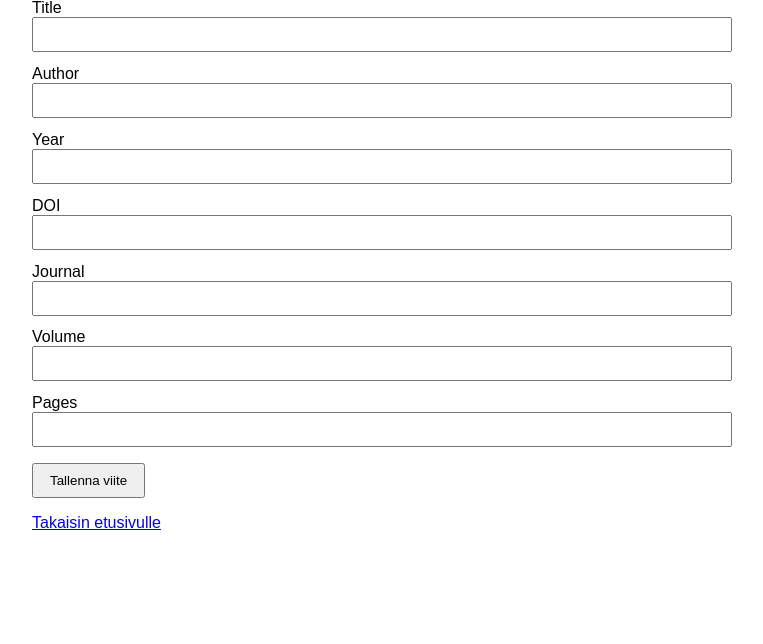
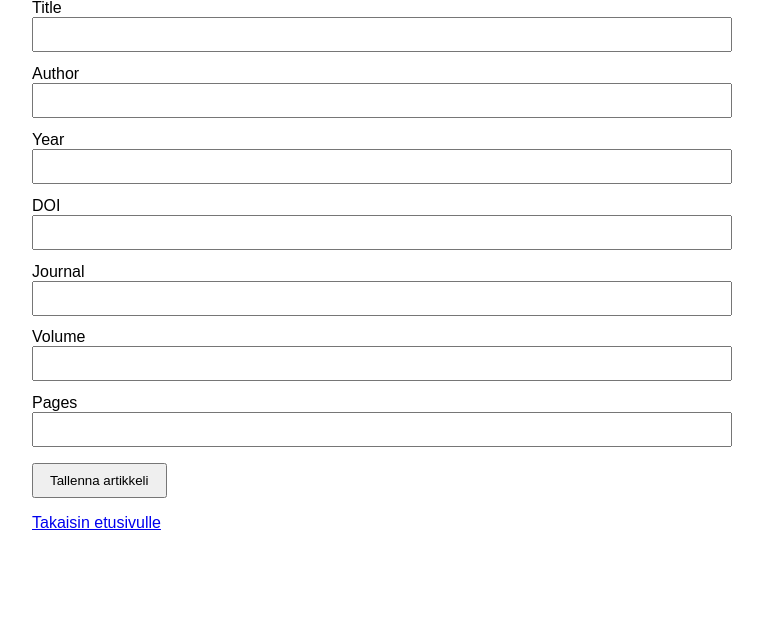
Before and after one commit to kuhalainen/PMVALO-Miniprojekti, a Flask app: page /articles/new in a window 1280 px wide. Shown: the part 91-735 px from the top of the page, without its empty margins (258-1021 px from the left). Run offline with Flask 3, Linux system fonts and the light colour scheme.

Commit message:
artikkeli lomake Robot test

```diff
--- a/src/templates/article_form.html
+++ b/src/templates/article_form.html
@@ -39,7 +39,7 @@
       <label for="pages">Pages</label>
       <input id="pages" name="pages" type="text">
 
-      <button type="submit">Tallenna viite</button>
+      <button type="submit">Tallenna artikkeli</button>
     </form>
     <p><a href="/">Takaisin etusivulle</a></p>
   </body>
```
Also changed, not shown: 1 other file.
